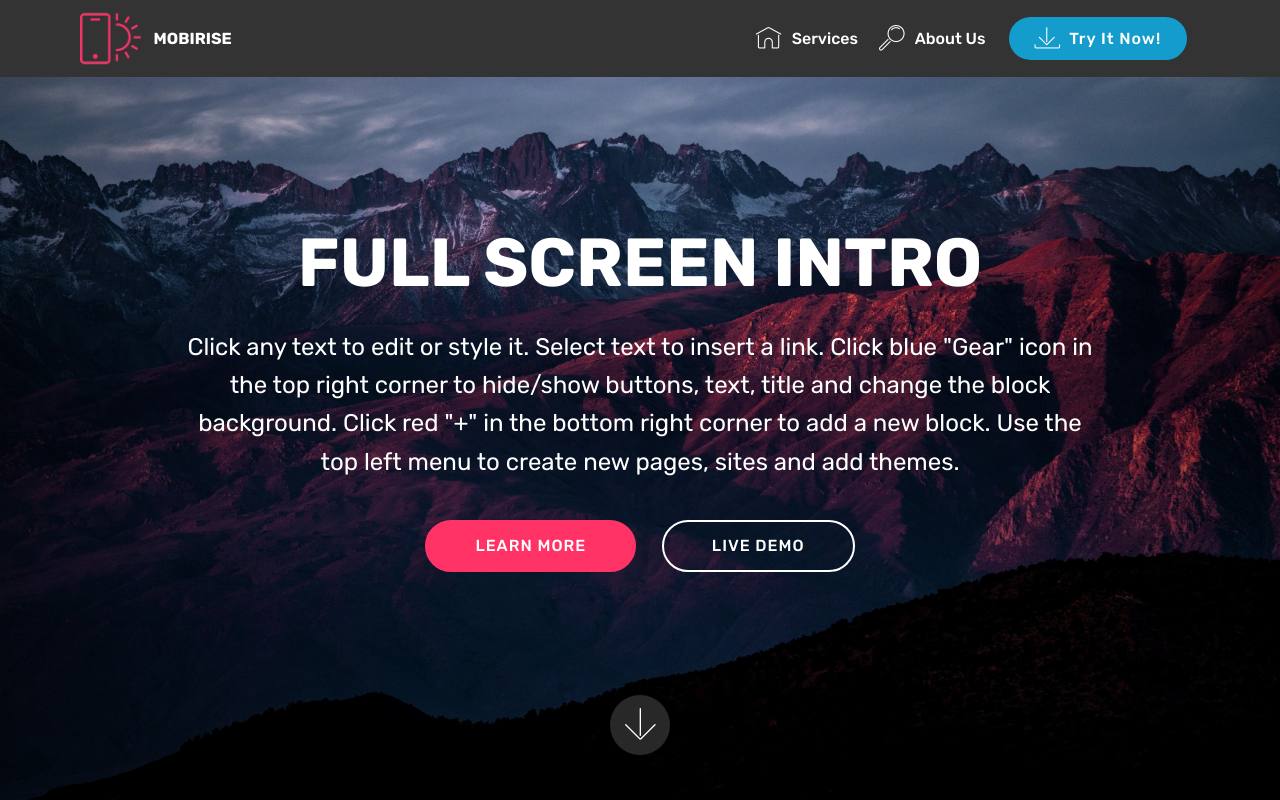
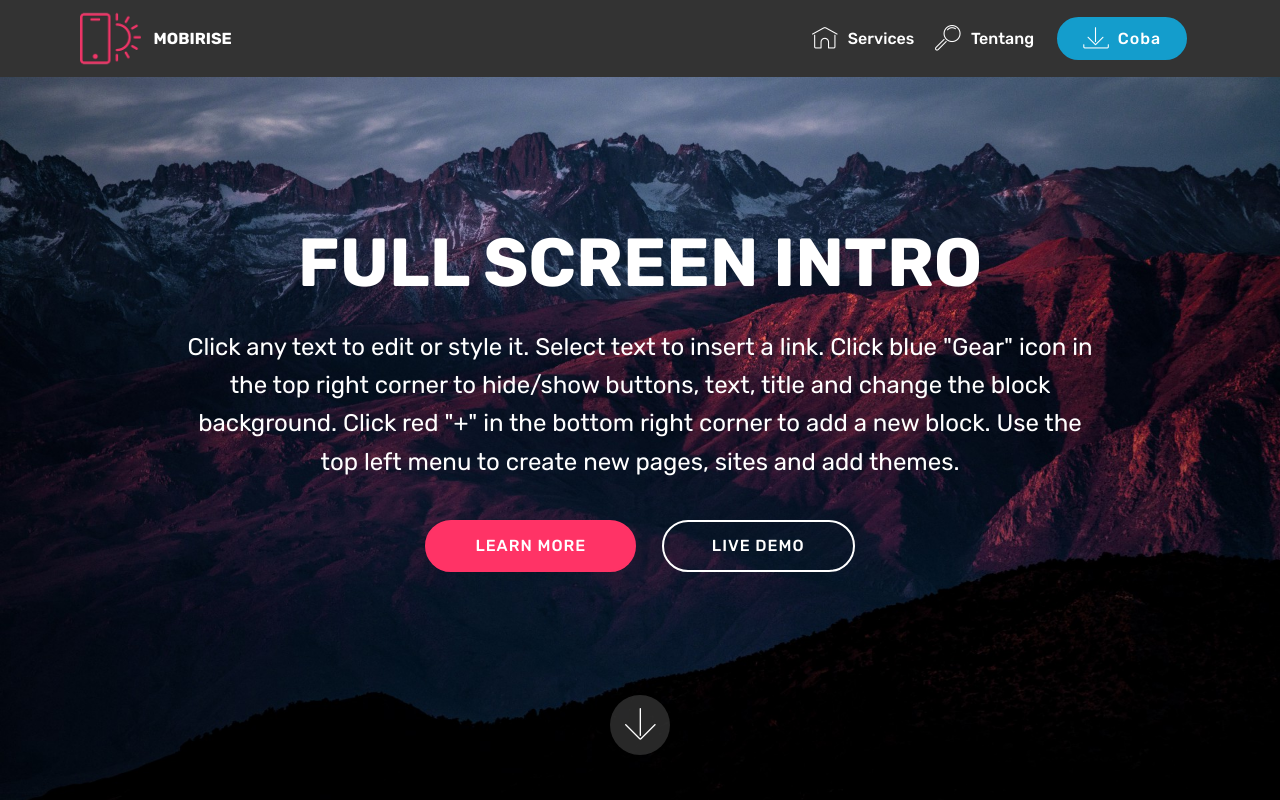
Before and after one commit to micstanley/micstanley.github.io, a plain HTML site: page index.html in a window 1280 px wide. Shown: the top 800 px of the page. Drawn offline with Linux system fonts and the light colour scheme; files whose address does not match are found by name.

Commit message:
Perubahan

```diff
--- a/index.html
+++ b/index.html
@@ -51,8 +51,7 @@
             </div>
         </div>
         <div class="collapse navbar-collapse" id="navbarSupportedContent">
-            <ul class="navbar-nav nav-dropdown" data-app-modern-menu="true">
-                <li class="nav-item">
+            <ul class="navbar-nav nav-dropdown" data-app-modern-menu="true"><li class="nav-item">
                     <a class="nav-link link text-white display-4" href="https://mobirise.com">
                         <span class="mbri-home mbr-iconfont mbr-iconfont-btn"></span>
                         Services
@@ -61,21 +60,16 @@
                 <li class="nav-item">
                     <a class="nav-link link text-white display-4" href="https://mobirise.com">
                         <span class="mbri-search mbr-iconfont mbr-iconfont-btn"></span>
-                        About Us
-                    </a>
-                </li>
-            </ul>
-            <div class="navbar-buttons mbr-section-btn">
-                <a class="btn btn-sm btn-primary display-4" href="https://mobirise.com">
+                        Tentang</a>
+                </li></ul>
+            <div class="navbar-buttons mbr-section-btn"><a class="btn btn-sm btn-primary display-4" href="https://mobirise.com">
                     <span class="mbri-save mbr-iconfont mbr-iconfont-btn "></span>
-                    Try It Now!
-                </a>
-            </div>
+                    Coba</a></div>
         </div>
     </nav>
 </section>
 
-<section class="engine"><a href="https://mobirise.co/b">site creator</a></section><section class="cid-qF7pZYW1Hi mbr-fullscreen mbr-parallax-background" id="header2-f">
+<section class="engine"><a href="https://mobirise.co">Mobirise</a></section><section class="cid-qF7pZYW1Hi mbr-fullscreen mbr-parallax-background" id="header2-f">
 
 
 
```
Also changed, not shown: 1 other file.
